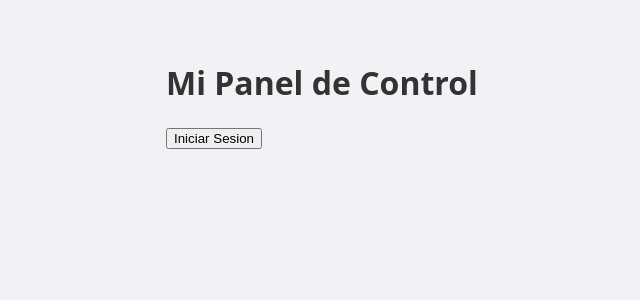
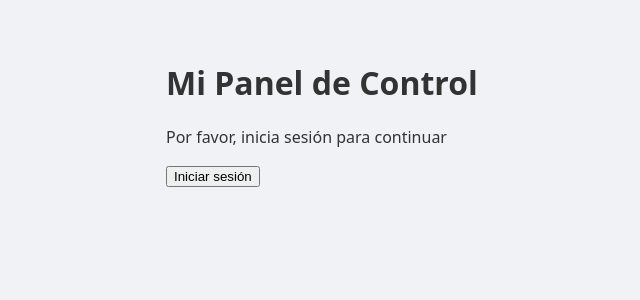
Before and after one commit to Danielsasa/react-clase-5, a React (Vite) app in the folder 05-conditional-composition/: page / in a window 1280 px wide. Shown: the top 300 px of the page, without its empty margins (74-714 px from the left). Built offline with nearby package versions, Linux system fonts and the light colour scheme.

Commit message:
✨ se termino el programa

```diff
--- a/05-conditional-composition/src/App.jsx
+++ b/05-conditional-composition/src/App.jsx
@@ -1,5 +1,8 @@
 import { useState } from 'react'
 import './App.css'
+import Widget from './components/Widget/widget.jsx'
+
+// Importamos el componente Widget
 
 function App() {
   //estado para saber si el usuario a iniciado sesion
@@ -20,12 +23,19 @@ function App() {
         isLoggedIn
           ? (
             <div>
-          <button onClick={handleLogout}>Cerrar Sesión</button>
+              <widget title='Perfil de Usuario'>
+                <p><strong>Usuario:</strong> Daniel Santamaria</p>
+                <p><strong>Rol:</strong> Administrador</p>
+                <button onClick={handleLogout}>Cerrar sesión</button>
+              </widget>
             </div>
             )
           : (
             <div>
-          <button onClick={handleLogin}>Iniciar Sesion</button>
+              <widget title='Por favor, inicia sesión'>
+                <p>Por favor, inicia sesión para continuar</p>
+                <button onClick={handleLogin}>Iniciar sesión</button>
+              </widget>
             </div>
             )
       }
```
Lines whose indentation alone changed are shown as unchanged.
